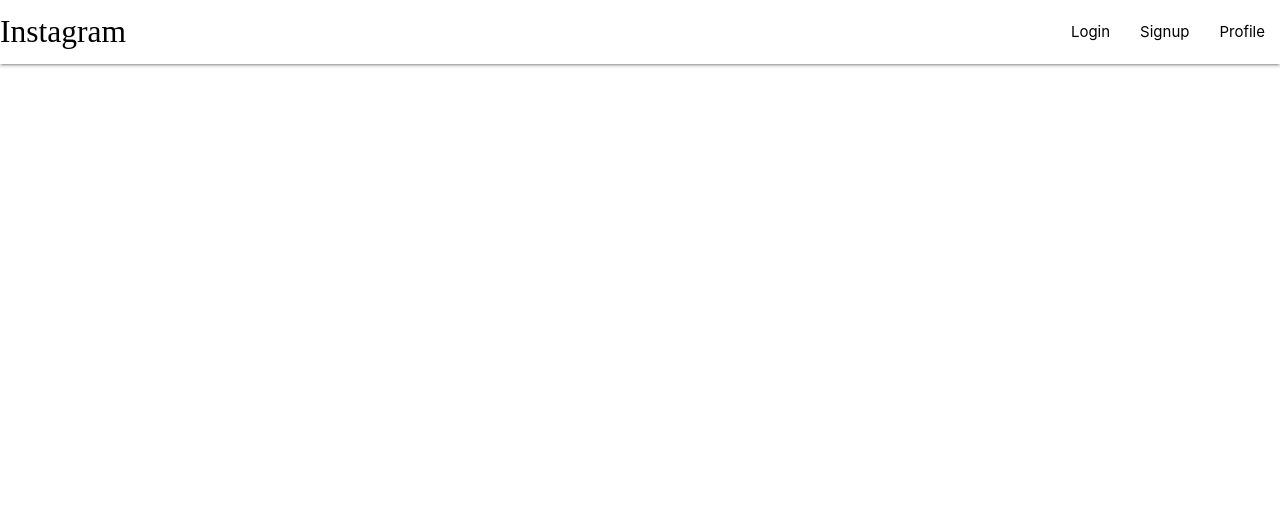
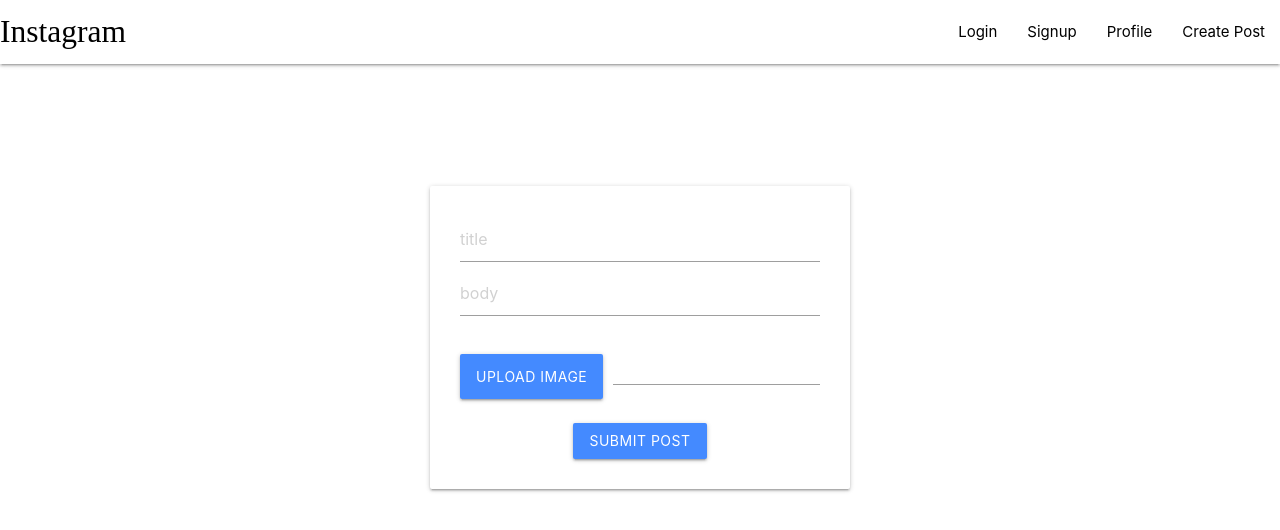
Before and after one commit to FlorianSdorra/instagram-clone-client, a React (Create React App) app: page /create in a window 1280 px wide. Shown: the top 530 px of the page. Built offline with nearby package versions, Linux system fonts and the light colour scheme; a web font is replaced by a local one.

Commit message:
added & styled CreatePost screen

```diff
--- a/src/App.js
+++ b/src/App.js
@@ -5,6 +5,7 @@
 import Signup from './components/screens/Signup.js';
 import Profile from './components/screens/Profile.js';
 import Login from './components/screens/Login.js';
+import CreatePost from './components/screens/CreatePost.js'
 
 function App() {
   return (
@@ -23,6 +24,9 @@
         <Route path="/profile">
           <Profile/>
         </Route>
+        <Route path="/create">
+          <CreatePost/>
+        </Route>
       </BrowserRouter>
     </div>
   );
--- a/src/components/Navbar.js
+++ b/src/components/Navbar.js
@@ -10,6 +10,7 @@
                     <li><Link to="/login">Login</Link></li>
                     <li><Link to="/signup">Signup</Link></li>
                     <li><Link to="/profile">Profile</Link></li>
+                    <li><Link to="/create">Create Post</Link></li>
                 </ul>
             </div>
         </nav>
--- /dev/null
+++ b/src/components/screens/CreatePost.js
@@ -0,0 +1,28 @@
+import React from 'react';
+
+const CreatePost = () =>{
+    return(
+        <div className="card input-field"
+        style={{
+            margin:"122px auto",
+            maxWidth: "420px",
+            padding:"30px",
+            textAlign:"center"
+        }}>
+            <input type="text" placeholder="title"/>
+            <input type="text" placeholder="body"/>
+            <div className="file-field input-field">
+                <div className="btn #2979ff blue accent-2">
+                    <span>Upload Image</span>
+                    <input type="file"/>
+                </div>
+                <div className="file-path-wrapper">
+                    <input className="file-path validate" type="text"/>
+                </div>
+                </div>
+                <button className="btn waves-effect waves-light #2979ff blue accent-2">Submit Post</button>
+        </div>
+    )
+}
+
+export default CreatePost
--- a/src/components/screens/Home.js
+++ b/src/components/screens/Home.js
@@ -9,7 +9,7 @@
                     <img src="https://images.unsplash.com/photo-1480926965639-9b5f63a0817b?ixlib=rb-1.2.1&ixid=MXwxMjA3fDB8MHxwaG90by1wYWdlfHx8fGVufDB8fHw%3D&auto=format&fit=crop&w=2000&q=80" alt="cardimage"/>
                 </div>
                 <div className="card-content">
-                    <i class="material-icons ">favorite_border</i>
+                    <i className="material-icons ">favorite_border</i>
                     <h6>title</h6>
                     <p>this is a post</p>
                     <input type="text" placeholder="add a comment"/>
@@ -22,7 +22,7 @@
                     <img src="https://images.unsplash.com/photo-1480926965639-9b5f63a0817b?ixlib=rb-1.2.1&ixid=MXwxMjA3fDB8MHxwaG90by1wYWdlfHx8fGVufDB8fHw%3D&auto=format&fit=crop&w=2000&q=80" alt="cardimage"/>
                 </div>
                 <div className="card-content">
-                    <i class="material-icons ">favorite_border</i>
+                    <i className="material-icons ">favorite_border</i>
                     <h6>title</h6>
                     <p>this is a post</p>
                     <input type="text" placeholder="add a comment"/>
@@ -35,7 +35,7 @@
                     <img src="https://images.unsplash.com/photo-1480926965639-9b5f63a0817b?ixlib=rb-1.2.1&ixid=MXwxMjA3fDB8MHxwaG90by1wYWdlfHx8fGVufDB8fHw%3D&auto=format&fit=crop&w=2000&q=80" alt="cardimage"/>
                 </div>
                 <div className="card-content">
-                    <i class="material-icons" >favorite_border</i>
+                    <i className="material-icons" >favorite_border</i>
                     <h6>title</h6>
                     <p>this is a post</p>
                     <input type="text" placeholder="add a comment"/>
```
Also changed, not shown: 1 other file (tests, documents, lock files or other folders).
